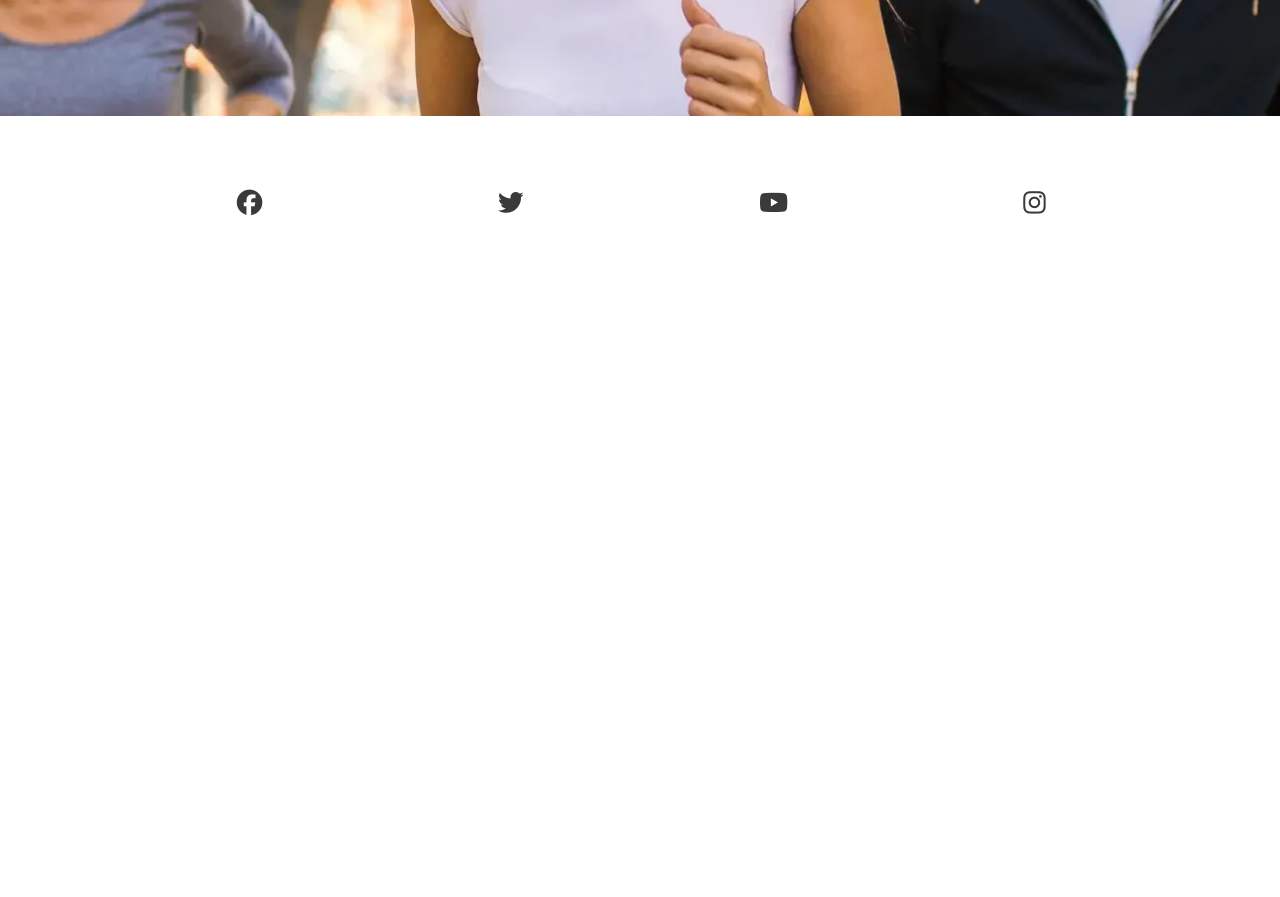
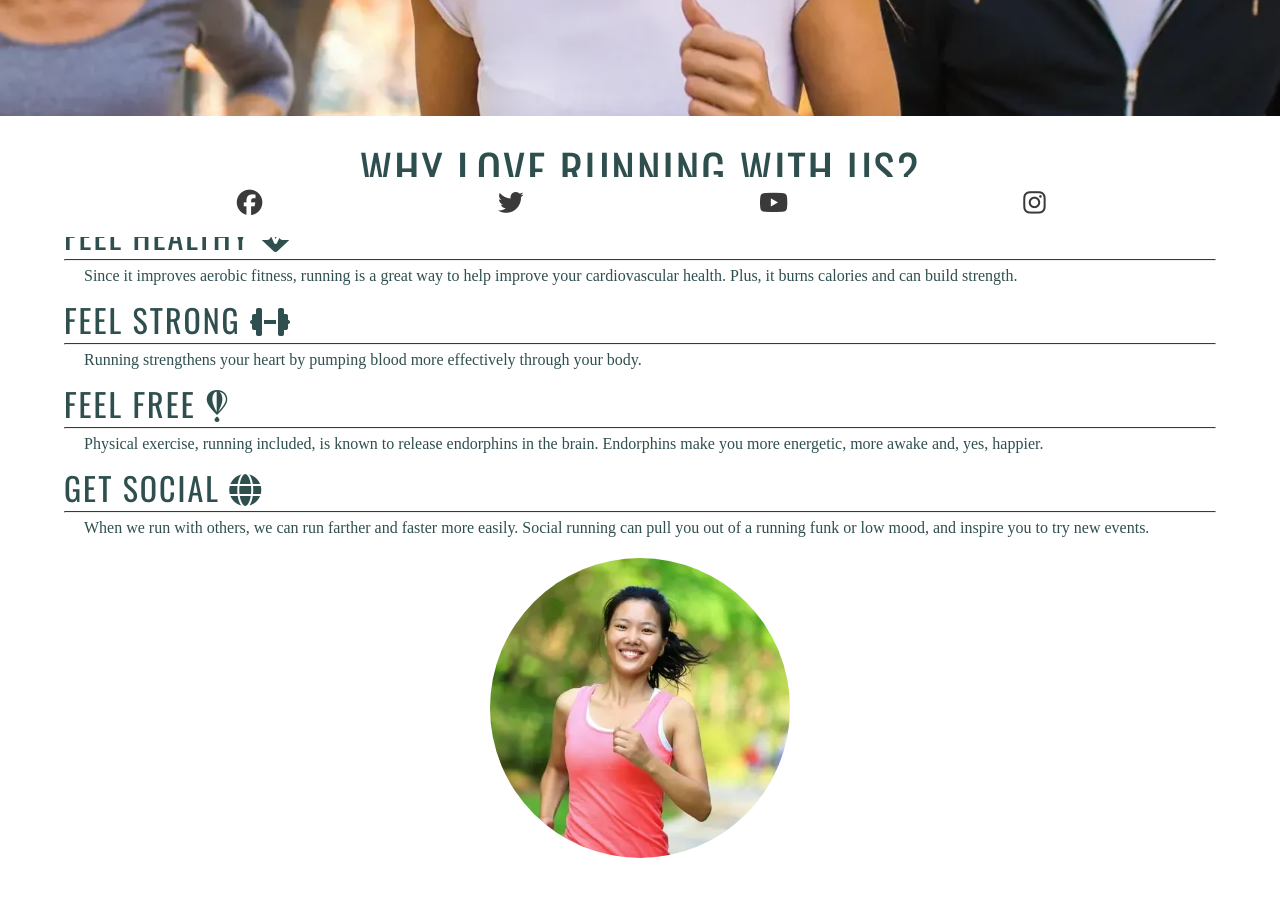
Before and after one commit to paulunder/love-running, a plain HTML site: page index.html in a window 1280 px wide. Shown: the part 563-1460 px from the top of the page. Before the commit the page ends 800 px from the top, so only its background shows below. Drawn offline with nearby package versions, Linux system fonts and the light colour scheme.

Commit message:
added circular image

```diff
--- a/assets/css/style.css
+++ b/assets/css/style.css
@@ -136,6 +136,56 @@ footer {
     color: #3a3a3a;
 }
 
+#reasons {
+    margin: auto;
+    max-width: 90%;
+}
+
+#reasons>h2 {
+    font-size: 280%;
+    margin-top: 20px;
+    margin-bottom: 20px;
+    text-align: center;
+}
+
+.benefits-physical p,
+.benefits-mental p {
+    padding: 0 20px;
+
+}
+
+
+.benefits-physical div,
+.benefits-mental div {
+    line-height: 20px;
+    margin-bottom: 20px;
+}
+
+
+
+#reasons hr {
+    border-top: 1px solid #3a3a3a;
+    margin: 5px 0;
+}
+
+#circle-cover-bg {
+    background: url(../images/reasons-image.webp) no-repeat center center/cover;
+    height: 90vw;
+    width: 90vw;
+    margin-bottom: 20px;
+    border-radius: 50%;
+    max-width: 300px;
+    max-height: 300px;
+
+}
+
+#benefits-image {
+    display: flex;
+    align-items: center;
+    justify-content: center;
+
+}
+
 
 @media screen and (min-width: 768px) {
 
--- a/index.html
+++ b/index.html
@@ -40,6 +40,44 @@
                 <h3>Dublin Docklands & Phoenix Park</h3>
             </div>
         </section>
+
+        <section id="reasons">
+            <h2>WHY LOVE RUNNING WITH US?</h2>
+            <div class="benefits">
+                <div class="benefits-physical">
+                    <div>
+                        <h3>FEEL HEALTHY <i class="fa-solid fa-heart-pulse"></i></h3>
+                        <hr>
+                        <p>Since it improves aerobic fitness, running is a great way to help improve your cardiovascular
+                            health. Plus, it burns calories and can build strength.</p>
+                    </div>
+                    <div>
+                        <h3>FEEL STRONG <i class="fa-solid fa-dumbbell"></i></h3>
+                        <hr>
+                        <p>Running strengthens your heart by pumping blood more effectively through your body.</p>
+
+                    </div>
+                </div>
+                <div class="benefits-mental">
+                    <div>
+                        <h3>FEEL FREE <i class="fa-brands fa-fly"></i></h3>
+                        <hr>
+                        <p>Physical exercise, running included, is known to release endorphins in the brain. Endorphins
+                            make you more energetic, more awake and, yes, happier.
+                        </p>
+                    </div>
+                    <div>
+                        <h3>GET SOCIAL <i class="fa-solid fa-globe"></i></h3>
+                        <hr>
+                        <p>When we run with others, we can run farther and faster more easily. Social running can pull
+                            you out of a running funk or low mood, and inspire you to try new events.
+                        </p>
+                    </div>
+                    <div id="benefits-image">
+                        <div id="circle-cover-bg"></div>
+                    </div>
+                </div>
+        </section>
     </main>
 
     <footer>
```
Also changed, not shown: assets/images/reasons-image.webp (added).
